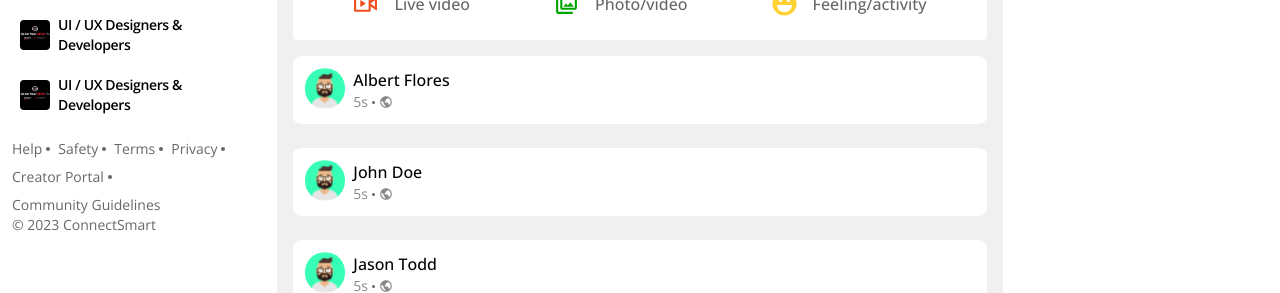
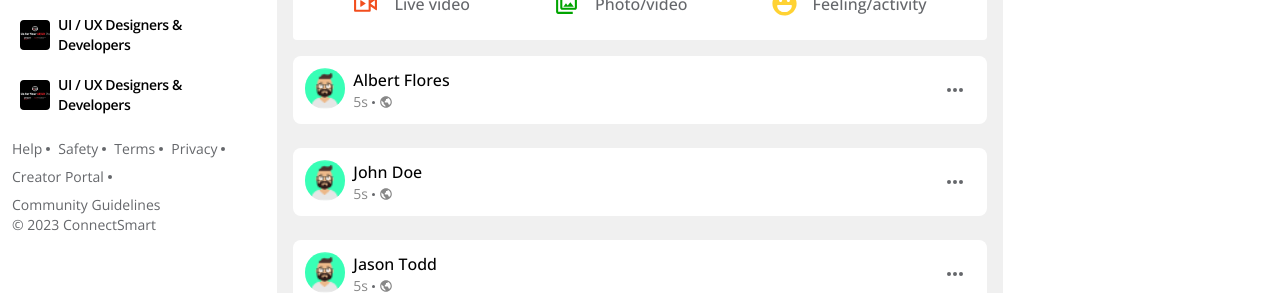
Before and after one commit to asiughuslyvesterobus/social_app, a Next.js app in the folder client/: page / in a window 1280 px wide. Shown: the part 507-800 px from the top of the page. Built offline with nearby package versions, Linux system fonts and the light colour scheme.

Commit message:
working on post cards

```diff
--- a/client/components/PostCard.tsx
+++ b/client/components/PostCard.tsx
@@ -1,6 +1,7 @@
 import Image from "next/image";
 import Link from "next/link";
 import { BiWorld } from "react-icons/bi";
+import { HiDotsHorizontal } from "react-icons/hi";
 
 interface PostCardProp {
   id: String | Number;
@@ -40,6 +41,9 @@ const PostCard = ({ post }: IProp) => {
             </span>
           </div>
         </Link>
+        <span className="text-basegray cursor-pointer hover:bg-bodybg w-10 h-10 flex items-center justify-center rounded-full transition-all">
+          <HiDotsHorizontal size={20} />
+        </span>
       </div>
     </div>
   );
```
